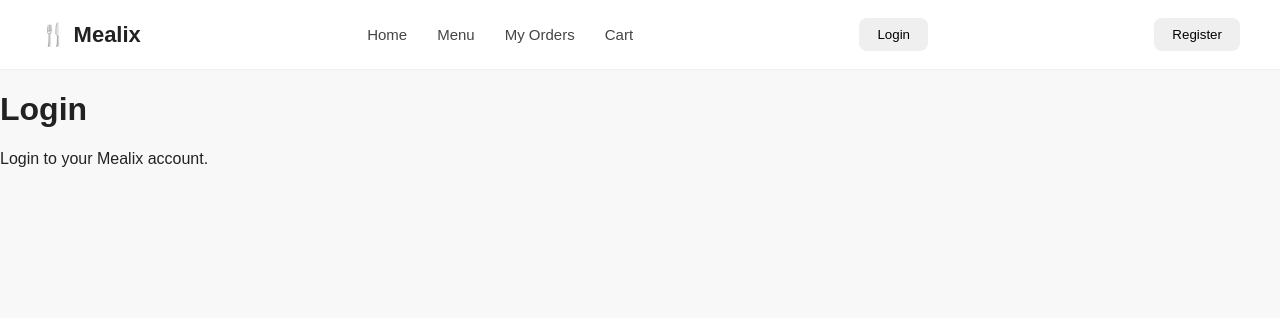
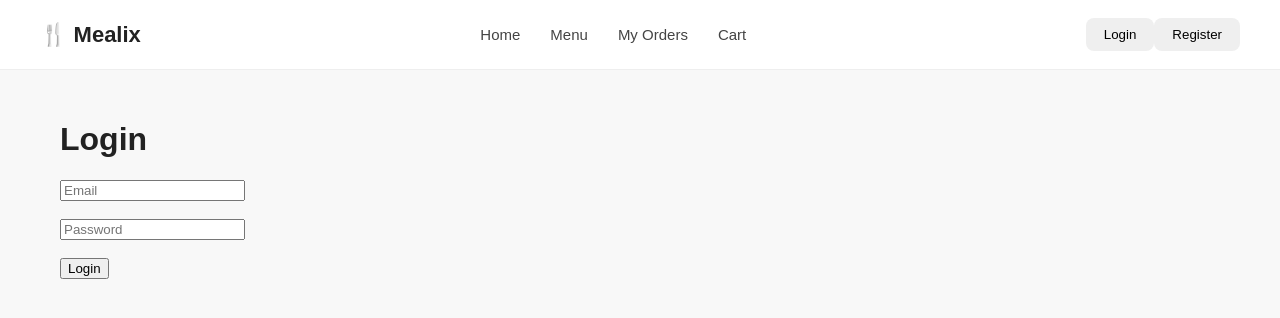
Before and after one commit to mostlyishu/Mealix, a React (Vite) app: page /login in a window 1280 px wide. Shown: the top 318 px of the page. Built offline with nearby package versions, Linux system fonts and the light colour scheme.

Commit message:
Connect React login with authentication state

```diff
--- a/src/App.jsx
+++ b/src/App.jsx
@@ -1,18 +1,19 @@
 import { BrowserRouter, Routes, Route } from "react-router-dom";
-
 
 import Navbar from "./components/Navbar";
 import Home from "./pages/Home";
 import Menu from "./pages/Menu";
 import Orders from "./pages/Orders";
 import Login from "./pages/Login";
+import Register from "./pages/Register";
 import CartPage from "./pages/CartPage";
-import Register from "./pages/Register";
 
 import { CartProvider } from "./context/CartContext";
+import { AuthProvider } from "./context/AuthContext";
 
 function App() {
   return (
+    <AuthProvider>
       <CartProvider>
         <BrowserRouter>
           <Navbar />
@@ -27,6 +28,7 @@ function App() {
           </Routes>
         </BrowserRouter>
       </CartProvider>
+    </AuthProvider>
   );
 }
 
--- a/src/components/Navbar.jsx
+++ b/src/components/Navbar.jsx
@@ -1,9 +1,11 @@
 import { Link } from "react-router-dom";
+import { useAuth } from "../context/AuthContext";
 
 function Navbar() {
+  const { user, logout, isLoggedIn } = useAuth();
+
   return (
     <nav className="navbar">
-
       <div className="logo">
         🍴 Mealix
       </div>
@@ -15,6 +17,20 @@ function Navbar() {
         <Link to="/cart">Cart</Link>
       </div>
 
+      <div>
+        {isLoggedIn ? (
+          <>
+            <span>Hi, {user.name}</span>
+
+            <button
+              className="login-button"
+              onClick={logout}
+            >
+              Logout
+            </button>
+          </>
+        ) : (
+          <>
             <Link to="/login">
               <button className="login-button">
                 Login
@@ -26,7 +42,9 @@ function Navbar() {
                 Register
               </button>
             </Link>
-
+          </>
+        )}
+      </div>
     </nav>
   );
 }
--- /dev/null
+++ b/src/context/AuthContext.jsx
@@ -0,0 +1,44 @@
+import { createContext, useContext, useState } from "react";
+
+const AuthContext = createContext();
+
+export function AuthProvider({ children }) {
+  const [user, setUser] = useState(() => {
+    const storedUser = localStorage.getItem("user");
+
+    return storedUser
+      ? JSON.parse(storedUser)
+      : null;
+  });
+
+  function login(userData, token) {
+    localStorage.setItem("token", token);
+    localStorage.setItem("user", JSON.stringify(userData));
+
+    setUser(userData);
+  }
+
+  function logout() {
+    localStorage.removeItem("token");
+    localStorage.removeItem("user");
+
+    setUser(null);
+  }
+
+  return (
+    <AuthContext.Provider
+      value={{
+        user,
+        login,
+        logout,
+        isLoggedIn: !!user
+      }}
+    >
+      {children}
+    </AuthContext.Provider>
+  );
+}
+
+export function useAuth() {
+  return useContext(AuthContext);
+}
--- a/src/pages/Login.jsx
+++ b/src/pages/Login.jsx
@@ -1,9 +1,89 @@
+import { useState } from "react";
+import { useAuth } from "../context/AuthContext";
+
 function Login() {
+  const { login } = useAuth();
+
+  const [formData, setFormData] = useState({
+    email: "",
+    password: ""
+  });
+
+  const [message, setMessage] = useState("");
+
+  function handleChange(event) {
+    setFormData({
+      ...formData,
+      [event.target.name]: event.target.value
+    });
+  }
+
+  async function handleSubmit(event) {
+    event.preventDefault();
+
+    try {
+      const response = await fetch(
+        "http://localhost:5001/api/login",
+        {
+          method: "POST",
+          headers: {
+            "Content-Type": "application/json"
+          },
+          body: JSON.stringify(formData)
+        }
+      );
+
+      const data = await response.json();
+
+      if (!response.ok) {
+        throw new Error(data.message);
+      }
+
+      login(data.user, data.token);
+
+setMessage("Login successful!");
+
+      setFormData({
+        email: "",
+        password: ""
+      });
+    } catch (error) {
+      setMessage(error.message);
+    }
+  }
+
   return (
-    <div>
+    <main>
       <h1>Login</h1>
-      <p>Login to your Mealix account.</p>
-    </div>
+
+      <form onSubmit={handleSubmit}>
+        <input
+          type="email"
+          name="email"
+          placeholder="Email"
+          value={formData.email}
+          onChange={handleChange}
+        />
+
+        <br /><br />
+
+        <input
+          type="password"
+          name="password"
+          placeholder="Password"
+          value={formData.password}
+          onChange={handleChange}
+        />
+
+        <br /><br />
+
+        <button type="submit">
+          Login
+        </button>
+      </form>
+
+      {message && <p>{message}</p>}
+    </main>
   );
 }
 
```
Lines whose indentation alone changed are shown as unchanged.
